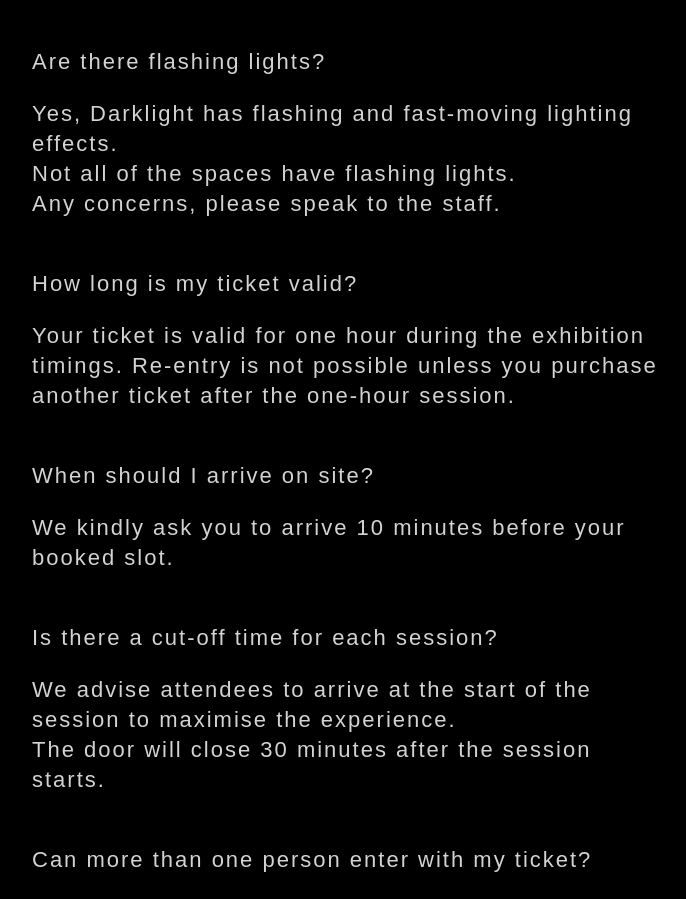
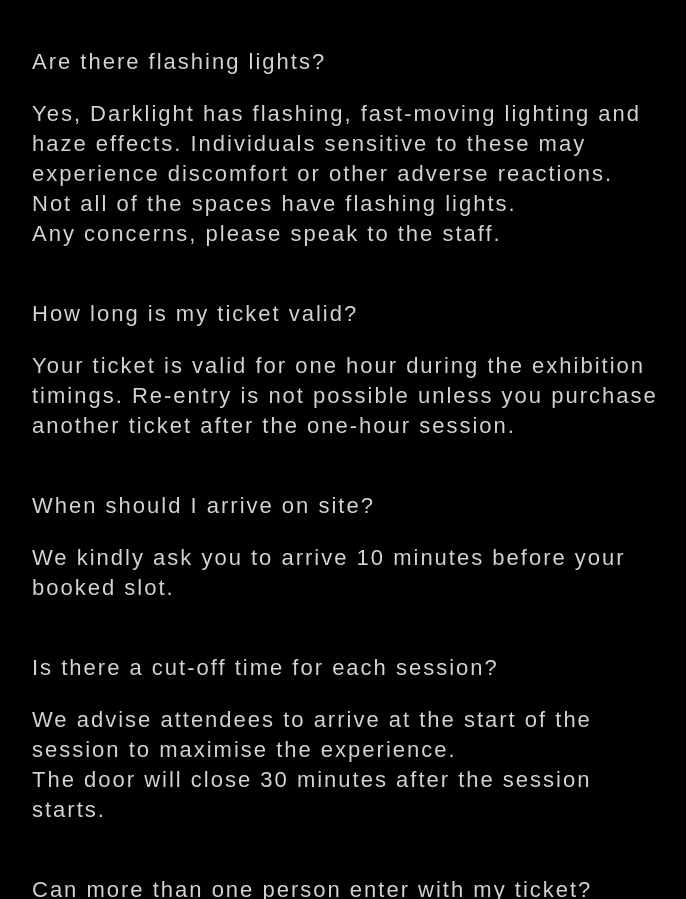
Before and after one commit to mxqt/DarkLight, a plain HTML site: page faq-darklight.html in a window 1280 px wide. Shown: the part 1499-2398 px from the top of the page, without its empty margins (578-1264 px from the left). Drawn offline with Linux system fonts and the light colour scheme; a web font is replaced by a local one.

Commit message:
Update faq-darklight.html

```diff
--- a/faq-darklight.html
+++ b/faq-darklight.html
@@ -192,7 +192,7 @@
             <!-- Section 8: Are there flashing lights? -->
             <div class="section">
                 <p class="section-title">Are there flashing lights?</p>
-                <p class="section-copy">Yes, Darklight has flashing and fast-moving lighting effects.</p>
+                <p class="section-copy">Yes, Darklight has flashing, fast-moving lighting and haze effects. Individuals sensitive to these may experience discomfort or other adverse reactions.</p>
                 <p class="section-copy">Not all of the spaces have flashing lights.</p>
                 <p class="section-copy">Any concerns, please speak to the staff.</p>
             </div>
```
